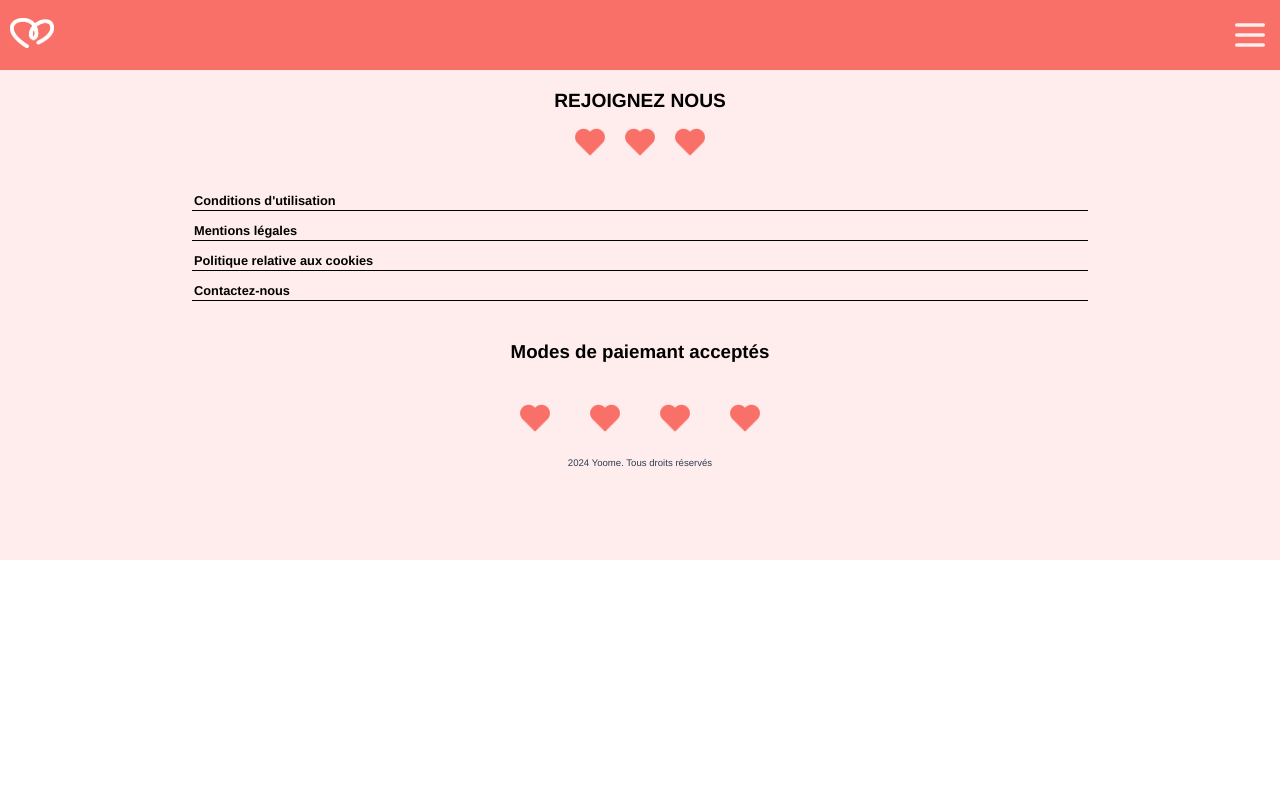
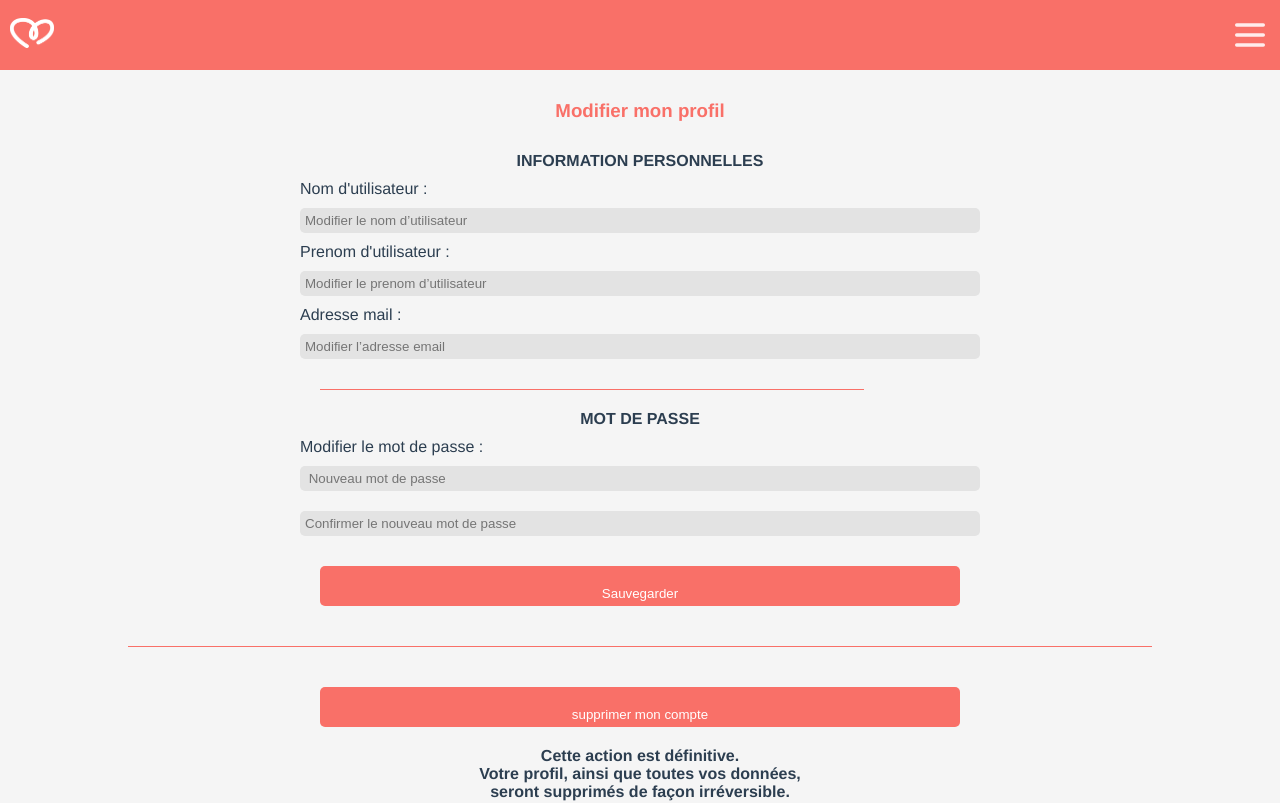
Before and after one commit to titibemo/yoome-front, a Vue app: page /ModiferProfil in a window 1280 px wide. Shown: the top 803 px of the page. Built offline with nearby package versions, Linux system fonts and the light colour scheme; sample sign-in values are in the browser's storage.

Commit message:
creation page modifier user et description du decouverte profil terminer les 2

```diff
--- a/package.json
+++ b/package.json
@@ -9,6 +9,7 @@
   },
   "dependencies": {
     "@kalimahapps/vue-icons": "^1.7.1",
+    "bcryptjs": "^2.4.3",
     "date-fns": "^4.1.0",
     "vue": "^3.2.13",
     "vue-router": "^4.0.3",
--- a/src/components/navbar.vue
+++ b/src/components/navbar.vue
@@ -20,6 +20,8 @@
             <router-link @click="toggleBurgerMenu" to="/monProfil">Mon profil</router-link>
             <router-link @click="toggleBurgerMenu" to="/Decouvrirprofil">Decouvrir des profil</router-link>
             <router-link @click="toggleBurgerMenu" to="/matchs">matchs</router-link>
+            <router-link @click="toggleBurgerMenu" to="/concept">concept</router-link>
+            <router-link @click="toggleBurgerMenu" to="/abonnement">abonnement</router-link>
             <router-link @click="deco" to="/">Deconnexion</router-link>
         </div>
     </div>
--- a/src/router/index.ts
+++ b/src/router/index.ts
@@ -49,6 +49,12 @@ const routes: Array<RouteRecordRaw> = [
     path: '/Decouvrirprofil',
     name: 'app_users_decouvrirprofil',
     component: () => import('../views/users/DecouvertProfilView.vue'),
+    meta: { requiresAuth: true, requiresAdmin: false },
+  },
+  {
+    path: '/ModiferProfil',
+    name: 'app_users_modifierprofil',
+    component: () => import('../views/users/modifierUserProfil.vue'),
     meta: { requiresAuth: true, requiresAdmin: false },
   },
   {
--- a/src/views/users/RegisterView.vue
+++ b/src/views/users/RegisterView.vue
@@ -2,7 +2,7 @@
     <div class="bodyRegister">
 
 
-        <form @submit.prevent class="bodypage" >
+        <form @submit.prevent="verify" class="bodypage" >
             <div>
                 <HeFilledUiUserProfile class="icon" />
                 <input type="text" placeholder="NOM" v-model="lastname" required />
@@ -39,7 +39,7 @@
                 <CgKeyhole class="icon" />
                 <input type="password" placeholder="VALIDER MOT DE PASSE" v-model="password2" required />
             </div>
-            <button type="submit" @click="verify">SUIVANT</button>
+            <button type="submit" >SUIVANT</button>
         </form>
 
     </div>
--- /dev/null
+++ b/src/views/users/modifierUserProfil.vue
@@ -0,0 +1,181 @@
+<template>
+    <div class="bodyRegister">
+
+        <h3>Modifier mon profil</h3>
+        <form @submit.prevent="verify" class="bodypage">
+
+            <h4> INFORMATION PERSONNELLES</h4>
+            <p>Nom d'utilisateur :</p>
+            <input type="text" placeholder="Modifier le nom d’utilisateur" v-model="lastname" required />
+
+
+            <p>Prenom d'utilisateur : </p>
+            <input type="text" placeholder="Modifier le prenom d’utilisateur" v-model="firstname" required />
+
+
+            <p>Adresse mail :</p>
+            <input type="email" placeholder="Modifier l’adresse email" v-model="email" required />
+
+            <div class="ligne"></div>
+            <!--
+            <h4> DESCRIPTION</h4>
+
+            <p>À propos de moi : </p>
+            <textarea placeholder="Parlez un peu de vous..." name=""  v-model="description" rows="5"  id=""></textarea>
+
+            <div class="ligne"></div>
+
+            <h4> PREFERENCE DE RENCONTRE</h4>
+
+            <p class="nomInput2">GENRE RECHERCHÉ</p>
+            <div class="paddNone">
+
+                <select name="sexe" id="" v-model="genreRecherche" required>
+                    <option value=""></option>
+                    <option value="homme">Homme</option>
+                    <option value="femme">Femme</option>
+                </select>
+            </div>
+
+            <div class="ligne"></div> -->
+
+            <h4> MOT DE PASSE</h4>
+            <p class="">Modifier le mot de passe :</p>
+
+            <div>
+                <input type="password" placeholder=" Nouveau mot de passe" v-model="password" required />
+            </div>
+            <div>
+                <input type="password" placeholder="Confirmer le nouveau mot de passe" v-model="password2" required />
+            </div>
+
+
+            <button type="submit">Sauvegarder</button>
+        </form>
+        <div class="ligne"></div>
+        <button type="" @click="delete">supprimer mon compte </button>
+        <h4>Cette action est définitive. <br> Votre profil, ainsi que toutes vos données, <br> seront supprimés de façon
+            irréversible.</h4>
+        <div class="ligne"></div>
+    </div>
+</template>
+
+<script setup>
+import router from '@/router';
+import { computed, ref } from 'vue';
+import store from '@/store';
+
+const user = computed(() => store.state.user || {});
+
+const email = ref('');
+const firstname = ref('');
+const lastname = ref('');
+const birthdate = ref('');
+const description = ref('')
+const genreRecherche = ref('')
+const oldpassword = ref('');
+const password = ref('');
+const password2 = ref('');
+
+
+
+
+const verify = () => {
+
+
+    if (password.value.length > 0 && email.value.length > 0 &&
+        firstname.value.length > 0 && lastname.value.length > 0 &&
+        password.value === password2.value) {
+        fetchModify(); // Appelle la fonction pour modifier les informations de l'utilisateur
+    } else {
+        alert("Les mots de passe ne correspondent pas.");
+    }
+
+};
+
+
+
+const fetchModify = async () => {
+    const data = {
+
+        email: email.value,
+        firstname: firstname.value,
+        lastname: lastname.value,
+        birthdate: user.value.birthdate,
+        password: password.value
+    };
+
+    try {
+        const response = await fetch(`${process.env.VUE_APP_IP_ADDRESS}/api/users/modifyUser/${user.value.id}`, {
+            method: 'POST',
+            body: JSON.stringify(data),
+            headers: {
+                'Accept': 'application/json, text/plain, */*',
+                'Content-Type': 'application/json',
+            },
+        });
+
+        // Vérifie si le statut de la réponse indique une erreur
+        if (!response.ok) {
+            throw new Error(`HTTP error! Status: ${response.status}`);
+        }
+
+        const result = await response.json();
+        router.push('/monProfil')
+        console.log('Profil modifié avec succès:', result); // Traiter le retour si nécessaire
+
+    } catch (err) {
+        console.error('Error during fetch modifier user', err);
+    }
+};
+</script>
+
+<style lang="scss" scoped>
+@import "@/style/variablecouleur.scss";
+
+.bodyRegister {
+    background-color: whitesmoke;
+    display: flex;
+    flex-direction: column;
+    align-items: center;
+
+}
+
+h3 {
+    color: $primary;
+    padding: 30px;
+}
+
+h4 {
+    padding-bottom: 10px;
+}
+
+p {
+
+    text-align: left;
+}
+
+input,
+select,
+textarea {
+    border: 0;
+    padding: 5px;
+    width: 100%;
+    margin: 10px 0;
+    border-radius: 5px;
+    background-color: rgba(227, 227, 227, 1)
+}
+
+.ligne {
+    height: 1px;
+    width: 80%;
+    background-color: $primary;
+    margin: 20px;
+}
+
+button {
+    height: 10px;
+    border-radius: 5px;
+
+}
+</style>
--- a/src/views/users/monProfilView.vue
+++ b/src/views/users/monProfilView.vue
@@ -28,7 +28,7 @@
             </div>
 
         </div>
-        <div class="round2 icon" @click="suivantNo">
+        <div class="round2 icon"  @click="modifierProfil">
             <AkPencil class="icon" />
         </div>
     </label>
@@ -54,6 +54,7 @@
 import { computed, onMounted, ref } from 'vue';
 import store from '@/store';
 import { AkPencil } from '@kalimahapps/vue-icons';
+import router from '@/router';
 const cityUser = ref('')
 const nameUser = ref('')
 const age = ref(null)
@@ -69,6 +70,9 @@ onMounted(() => {
     fetchDecouverteProfil()
 });
 
+const modifierProfil = () => {
+    router.push('/ModiferProfil')
+}
 
 const fetchDecouverteProfil = async () => {
     try {
```
Also changed, not shown: src/views/users/DecouvertProfilView.vue (+39 -19 lines), 2 other files (tests, documents, lock files or other folders).
